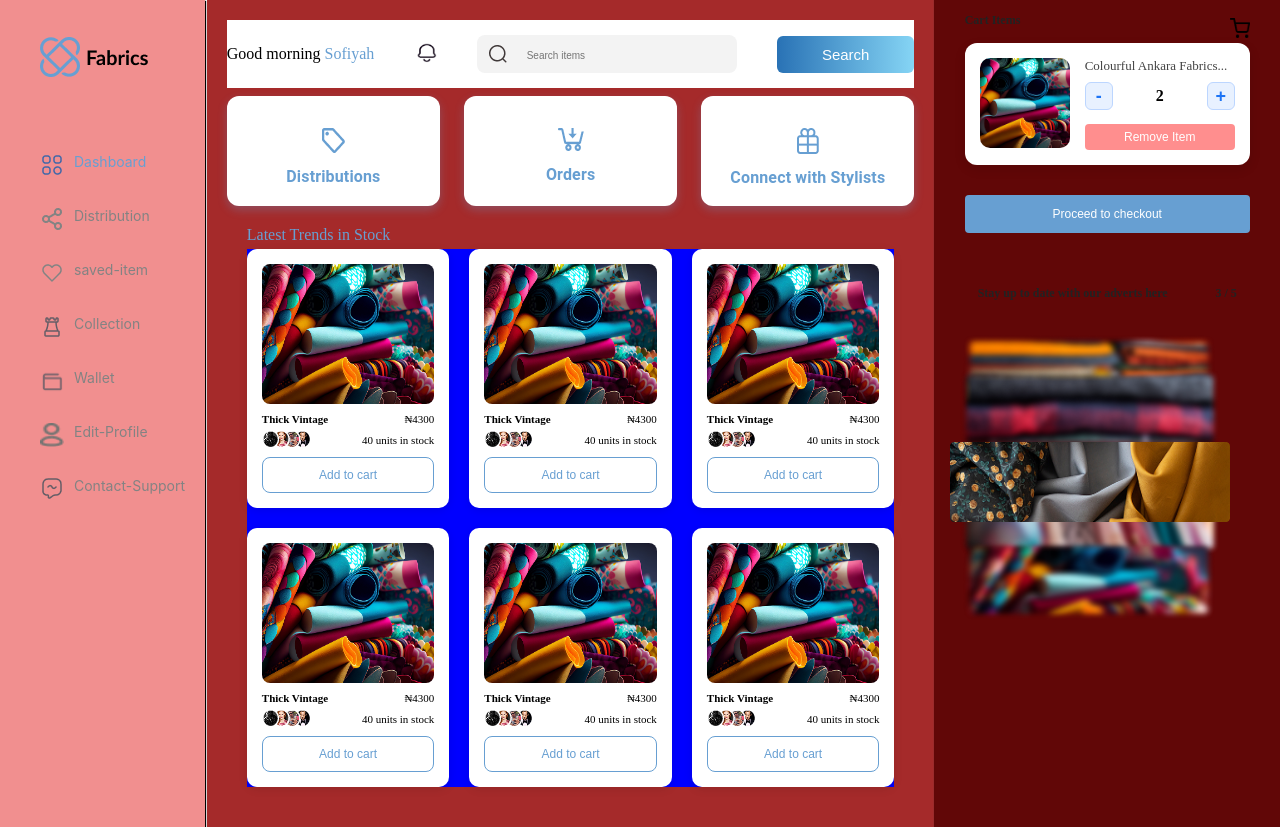
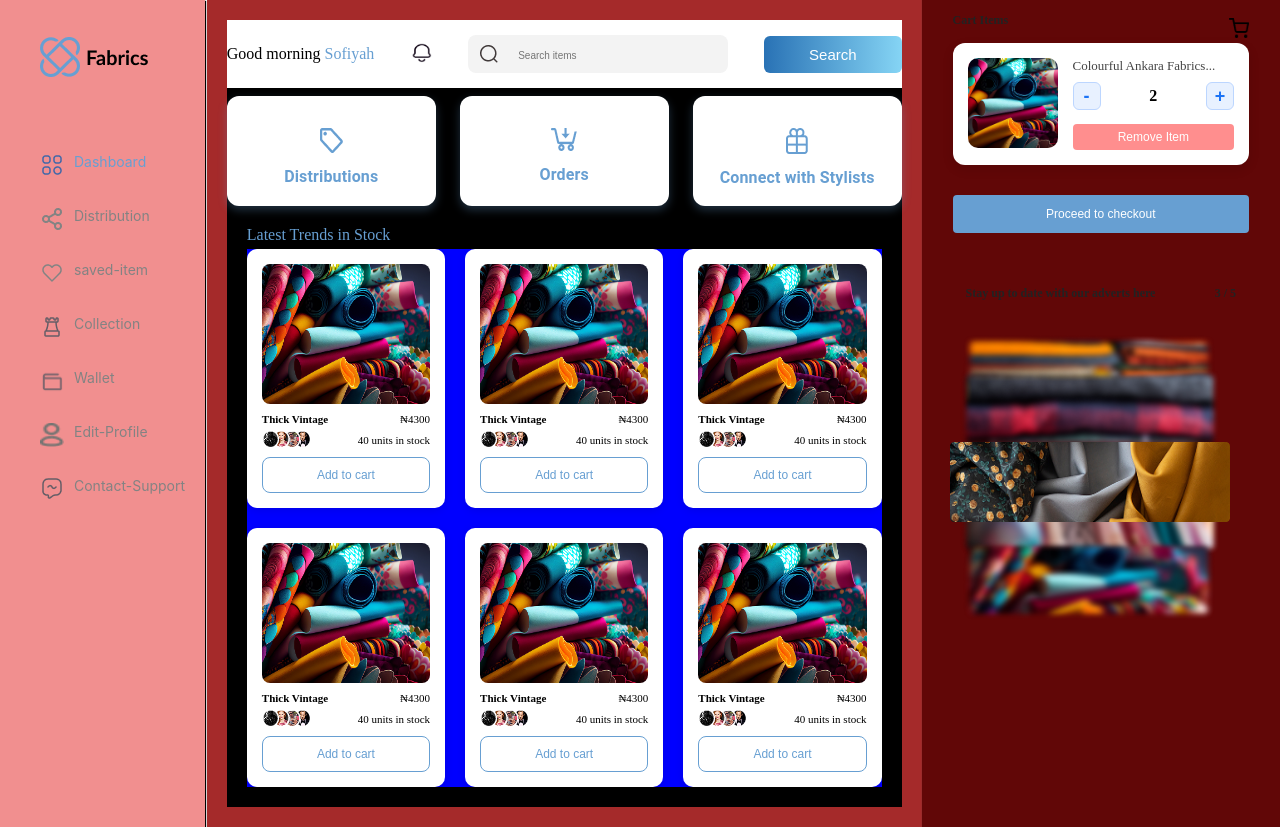
Before and after one commit to Oyindamola-Ashabi/activate-dashboard, a React (Vite) app: page / in a window 1280 px wide. Built offline with nearby package versions, Linux system fonts and the light colour scheme.

Commit message:
my first commit

```diff
--- a/src/admin-user/common/right-bar/Rightside.css
+++ b/src/admin-user/common/right-bar/Rightside.css
@@ -1,5 +1,5 @@
 .right-side-container{
-    width: 27%;
+    width: 28%;
     min-height: 100vh;
     background-color: rgb(97, 7, 7);
     color: black;
--- a/src/admin-user/corrected-layout/CorrectedLayout.css
+++ b/src/admin-user/corrected-layout/CorrectedLayout.css
@@ -12,6 +12,6 @@
   flex: 1;
   padding: 20px;
   background-color: white;
-  width: 55%;
+  width: 54%;
   background-color: brown;
 }
--- a/src/admin-user/dashboard/Dashboard.css
+++ b/src/admin-user/dashboard/Dashboard.css
@@ -1,5 +1,6 @@
 .dashboard-container{
     width: 100%;
+    background-color: black;
 
     /* min-height: 100vh; */
     /* background-color: white; */
```
